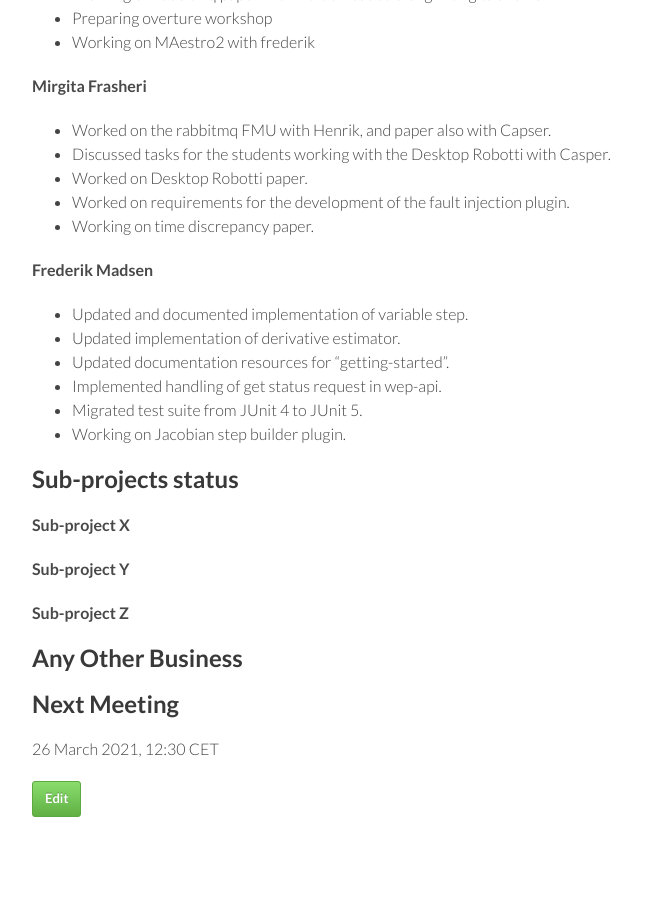
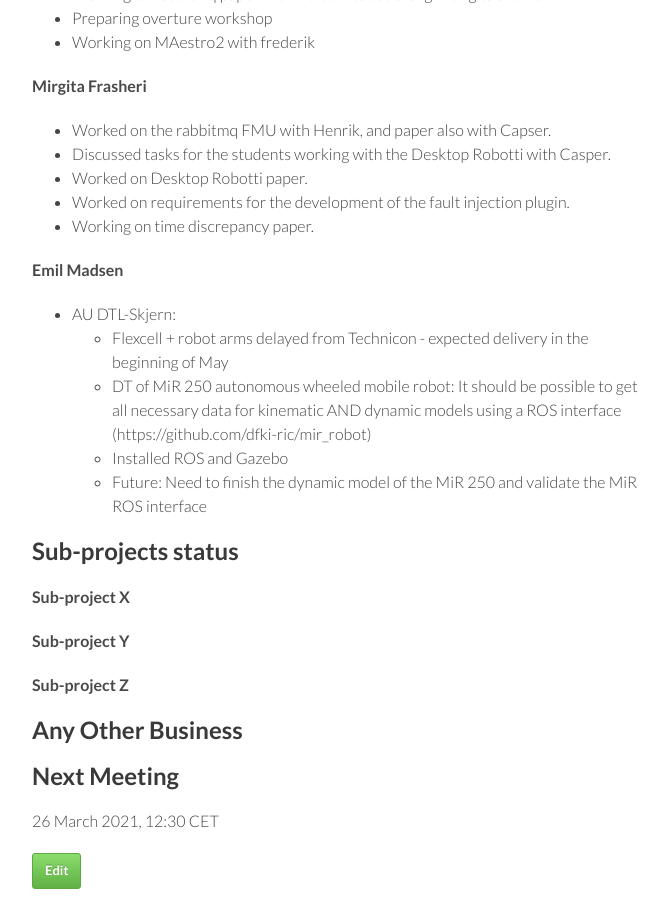
Before and after one commit to digitaltwincentre/digitaltwincentre.github.io, a Jekyll site: the page built from _biweeklies/Biweekly-35.md, in a window 1280 px wide and 900 px high, scrolled down 1227 px. Shown: the whole window, without its empty margins (418-1086 px from the left). Built offline with Jekyll 4.4.1, drawn with Linux system fonts in a browser that asks for light colours; nearby versions of some CDN libraries.

Commit message:
Create Biweekly-35.md

```diff
--- a/_biweeklies/Biweekly-35.md
+++ b/_biweeklies/Biweekly-35.md
@@ -61,13 +61,12 @@ date: 11 March 2021, 1230 CET
 * Worked on requirements for the development of the fault injection plugin.
 * Working on time discrepancy paper.
 
-#### Frederik Madsen
-* Updated and documented implementation of variable step.
-* Updated implementation of derivative estimator.
-* Updated documentation resources for "getting-started".
-* Implemented handling of get status request in wep-api.
-* Migrated test suite from JUnit 4 to JUnit 5.
-* Working on Jacobian step builder plugin.
+#### Emil Madsen
+* AU DTL-Skjern:
+  * Flexcell + robot arms delayed from Technicon - expected delivery in the beginning of May
+  * DT of MiR 250 autonomous wheeled mobile robot: It should be possible to get all necessary data for kinematic AND dynamic models using a ROS interface (https://github.com/dfki-ric/mir_robot)
+  * Installed ROS and Gazebo
+  * Future: Need to finish the dynamic model of the MiR 250 and validate the MiR ROS interface
 
 ## Sub-projects status
 
```
